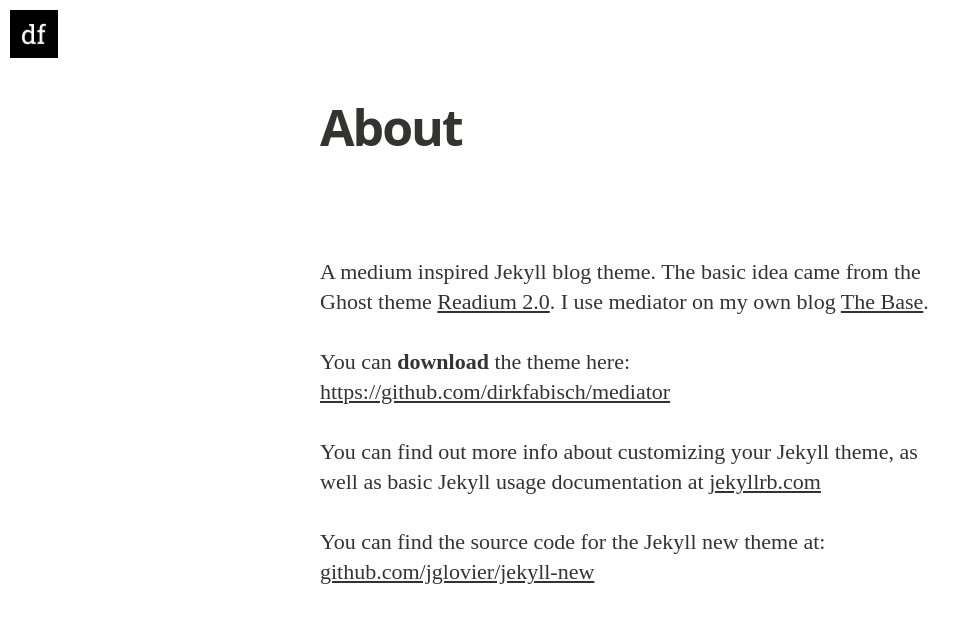
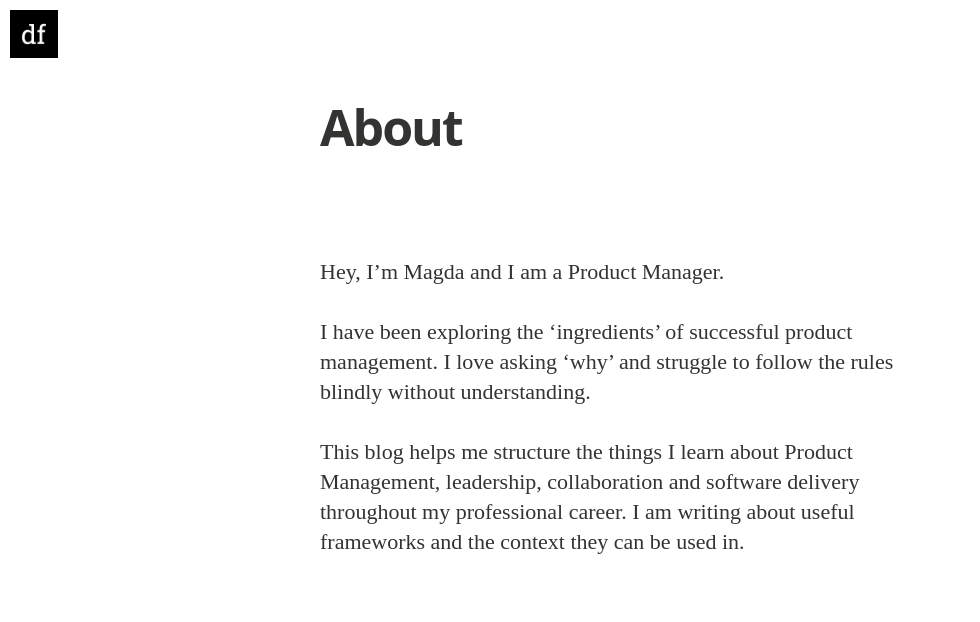
Before and after one commit to magdamurphy/magda-blog, a Jekyll site: the page built from about.md, in a window 1280 px wide. Shown: the top 622 px of the page, without its empty margins (0-980 px from the left). Built offline with Jekyll 4.4.1, drawn with Linux system fonts in a browser that asks for light colours; nearby versions of some CDN libraries; some web fonts are replaced; some of the changed text lies outside the part shown.

Commit message:
Update details

```diff
--- a/_config.yml
+++ b/_config.yml
@@ -4,11 +4,11 @@ gems:
   - jekyll-paginate
 
 # Site settings
-title: "Mediator"
+title: "Product Philosophy"
 description: > # this means to ignore newlines until "email:"
-   A Jekyll theme - Medium inspired
+   Useful tips about managing software products
 
-email: a-mail@mail.mail
+email: magdalena2019@gmail.com
 #blog logo
 logo: "/assets/images/df_logo.jpg"
 float_logo: true # true, false (default)
@@ -16,8 +16,8 @@ float_logo: true # true, false (default)
 # blog cover
 cover: "/assets/images/cA4aKEIPQrerBnp1yGHv_IMG_9534-3-2.jpg"
 
-name: 'Dirk Fabisch'
-author: 'Dirk Fabisch'
+name: 'Magdalena Murphy'
+author: 'Magdalena Murphy'
 author_image: "/assets/images/author.jpg"
 
 paginate:	5
@@ -34,10 +34,10 @@ twitter_handle: '@dirkfabisch'
 
 # social icons and sharing options
 social:
-  - icon:	twitter
-    url:	https://twitter.com/dirkfabisch
-    desc: Follow me on twitter
-    share_url: http://twitter.com/share
+  - icon:	linkedin
+    url:	https://www.linkedin.com/in/magdalena-murphy-761a363b
+    desc: Add me on LinkedIn
+    share_url: https://www.linkedin.com
     share_title: ?text=
     share_link: "&amp;url="
 
--- a/_posts/2014-08-29-welcome-to-jekyll.markdown
+++ b/_posts/2014-08-29-welcome-to-jekyll.markdown
@@ -1,10 +1,10 @@
 ---
 layout: post
-title:  "Welcome to Jekyll!"
-date:   2014-08-29 14:34:25
+title:  "Think about product with relevance to your business"
+date:   2021-02-01 14:34:25
 categories: jekyll update
 tags: featured
-image: /assets/article_images/2014-08-29-welcome-to-jekyll/desktop.JPG
+image: /assets/images/lamps.jpg
 ---
 You’ll find this post in your `_posts` directory. Go ahead and edit it and re-build the site to see your changes. You can rebuild the site in many different ways, but the most common way is to run `jekyll serve --watch`, which launches a web server and auto-regenerates your site when a file is updated.
 
--- a/about.md
+++ b/about.md
@@ -4,14 +4,8 @@ title: About
 permalink: /about/
 ---
 
-A medium inspired Jekyll blog theme. The basic idea came from the Ghost theme
-[Readium 2.0](http://www.svenread.com/readium-ghost-theme/). I use mediator on my own blog [The Base](blog.base68.com).
+Hey, I'm Magda and I am a Product Manager.
 
-You can **download** the theme here:
-[https://github.com/dirkfabisch/mediator](https://github.com/dirkfabisch/mediator)
+I have been exploring the ‘ingredients’ of successful product management. I love asking 'why' and struggle to follow the rules blindly without understanding.
 
-You can find out more info about customizing your Jekyll theme, as well as basic Jekyll usage documentation at [jekyllrb.com](http://jekyllrb.com/)
-
-You can find the source code for the Jekyll new theme at: [github.com/jglovier/jekyll-new](https://github.com/jglovier/jekyll-new)
-
-You can find the source code for Jekyll at [github.com/jekyll/jekyll](https://github.com/jekyll/jekyll)
+This blog helps me structure the things I learn about Product Management, leadership, collaboration and software delivery throughout my professional career. I am writing about useful frameworks and the context they can be used in.
```
Also changed, not shown: _posts/2014-11-30-mediator_features.markdown (+4 -4 lines), assets/images/MM Logo.png (added), assets/images/author.jpg, 1 other file.
